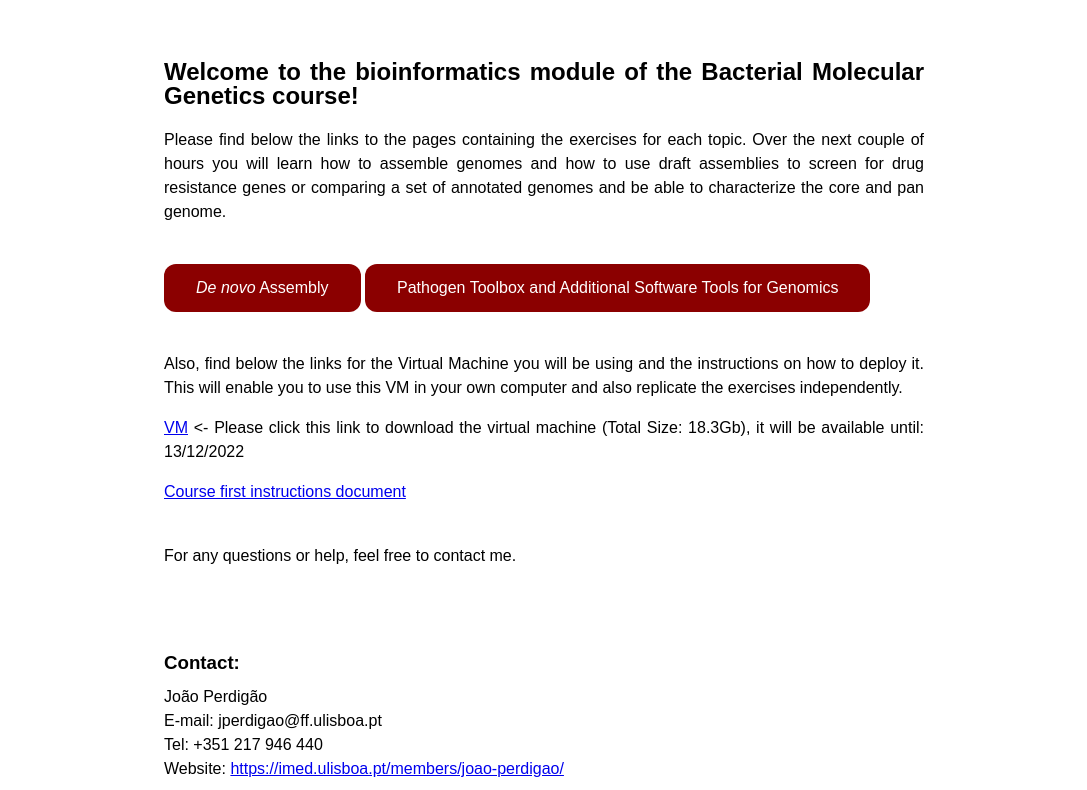
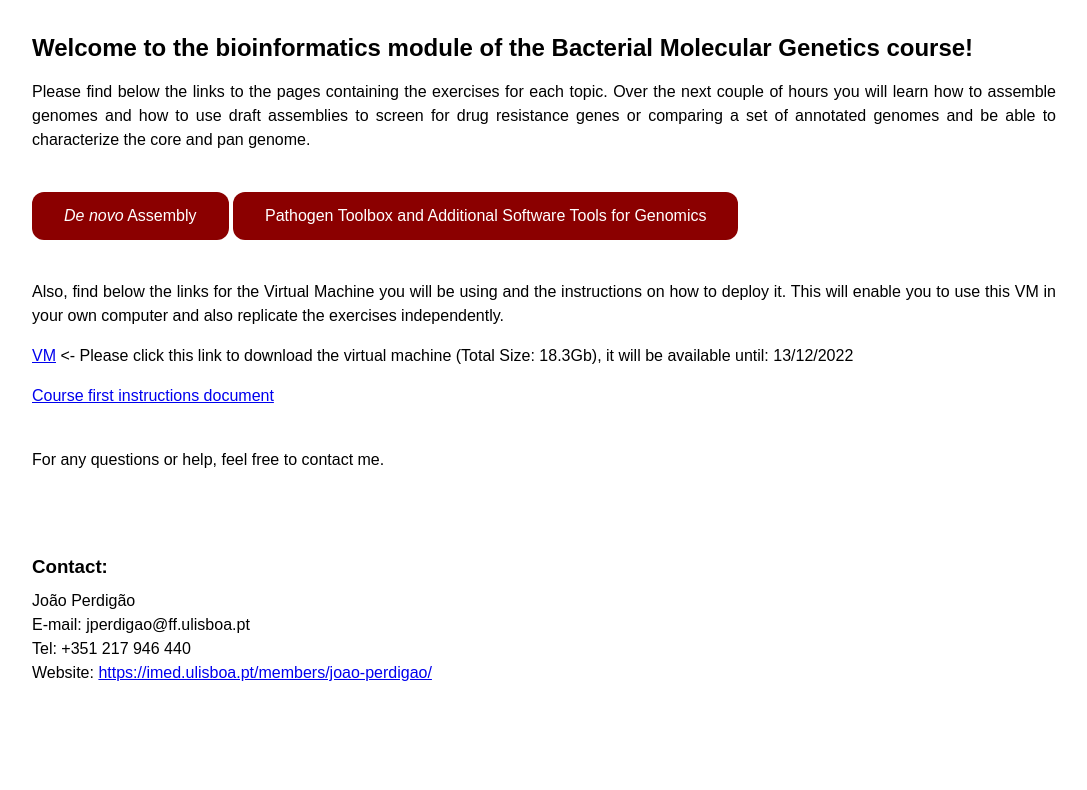
Before and after one commit to jperdigao/BacterialGenetics, a plain HTML site: page index.html in a window 1280 px wide. Shown: the part 140-930 px from the top of the page, without its empty margins (96-1183 px from the left). After the commit the page ends 881 px from the top, so only its background shows below. Drawn offline with Linux system fonts and the light colour scheme.

Commit message:
body margins updated

```diff
--- a/css/styles.css
+++ b/css/styles.css
@@ -6,8 +6,8 @@ h1 {
 body {
 	background-color: white;
     margin-top: 0px;
-    margin-left: 260px;
-    margin-right: 260px;
+    margin-left: 10%;
+    margin-right: 10%;
     margin-bottom: 0px;
     font: Arial;
     font-family: Arial;
```
